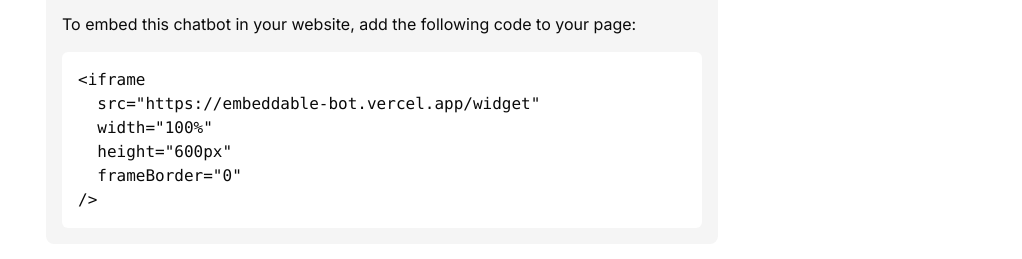
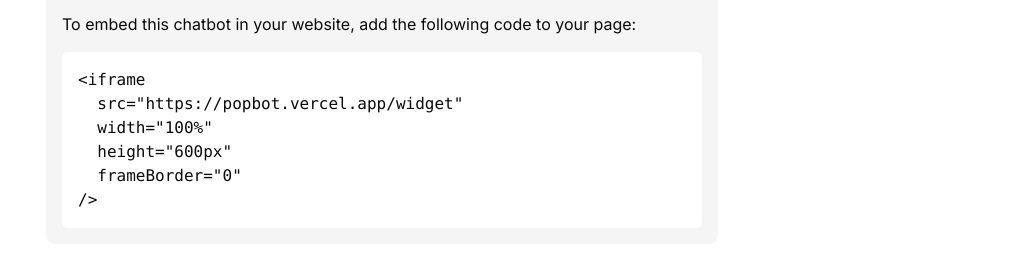
Before and after one commit to R0Y15/embeddable-bot, a Next.js app: page /how-to in a window 1280 px wide. Shown: the part 382-641 px from the top of the page, without its empty margins (258-1280 px from the left). Built offline with nearby package versions, Linux system fonts and the light colour scheme; no server answers.

Commit message:
page updated

```diff
--- a/src/app/how-to/page.tsx
+++ b/src/app/how-to/page.tsx
@@ -18,7 +18,7 @@ export default function HowTo() {
           </p>
           <pre className="bg-background p-4 rounded-md overflow-x-auto">
             <code>{`<iframe
-  src="https://embeddable-bot.vercel.app/widget"
+  src="https://popbot.vercel.app/widget"
   width="100%"
   height="600px"
   frameBorder="0"
```
